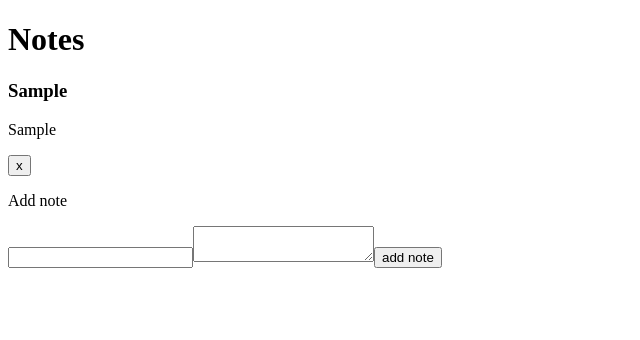
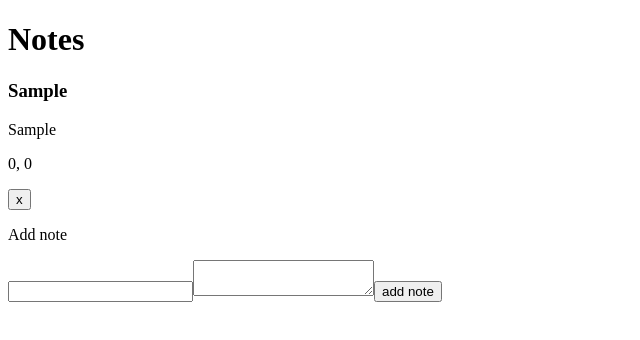
Before and after one commit to brunocrodriguessouza/react-new-features, a React (Create React App) app: page / in a window 1280 px wide. Both pictures are taken after typing "Sample", "Sample" into the empty fields and a click on the button "add note". Shown: the top 340 px of the page, without its empty margins (0-640 px from the left). Built offline with nearby package versions, Linux system fonts and the light colour scheme.

Commit message:
[09] Creating Custom Hooks

```diff
--- a/src/components/Note.js
+++ b/src/components/Note.js
@@ -1,12 +1,15 @@
 import React, { useContext } from 'react'
 import NotesContext from '../context/notes-context'
+import useMousePosition from '../hooks/useMousePosition'
 
 const Note = ({ note }) => {
     const { dispatch } = useContext(NotesContext)
+    const position = useMousePosition()
     return (
         <div>
             <h3>{note.title}</h3>
             <p>{note.body}</p>
+            <p>{position.x}, {position.y}</p>
             <button onClick={() => dispatch({type: 'REMOVE_NOTE', title: note.title})}>x</button>
         </div>
     )
--- /dev/null
+++ b/src/hooks/useMousePosition.js
@@ -0,0 +1,24 @@
+import {useState, useEffect} from 'react'
+
+const useMousePosition = () => {
+    const [position, setPosition] = useState({ x: 0, y: 0 })
+
+    useEffect(() => {
+        const handleMouseMove = (e) => {
+            setPosition({
+                x: e.pageX,
+                y: e.pageY
+            })
+        }
+
+        document.addEventListener('mousemove', handleMouseMove)
+
+        return () => {
+            document.removeEventListener('mousemove', handleMouseMove)
+        }
+    }, [])
+
+    return position
+}
+
+export { useMousePosition as default }
```
